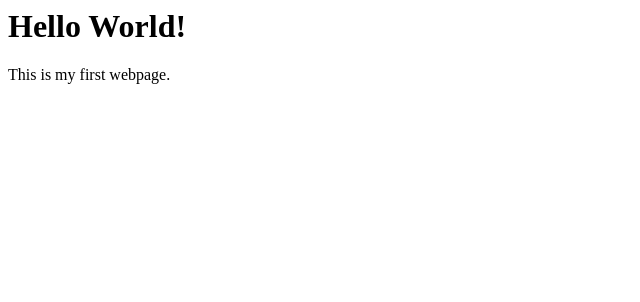
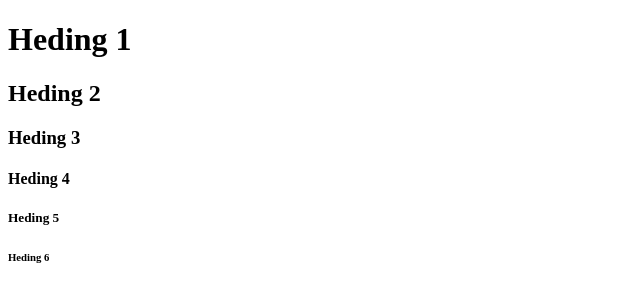
Before and after one commit to richardyhayashi/html5-css3-scratch-fcc, a plain HTML site: page src/index.html in a window 1280 px wide. Shown: the whole page, without its empty margins (0-640 px from the left). Drawn offline with Linux system fonts and the light colour scheme.

Commit message:
Finished Chapter 13.

```diff
--- a/src/index.html
+++ b/src/index.html
@@ -1,2 +1,16 @@
-<h1>Hello World!</h1>
-<p>This is my first webpage.</p>
+<!DOCTYPE html>
+<html lang="en">
+<head>
+    <meta charset="UTF-8">
+    <meta name="viewport" content="width=device-width, initial-scale=1.0">
+    <title>Document</title>
+</head>
+<body>
+    <h1>Heding 1</h1>
+    <h2>Heding 2</h2>
+    <h3>Heding 3</h3>
+    <h4>Heding 4</h4>
+    <h5>Heding 5</h5>
+    <h6>Heding 6</h6>
+</body>
+</html>
```
Also changed, not shown: 1 other file.
